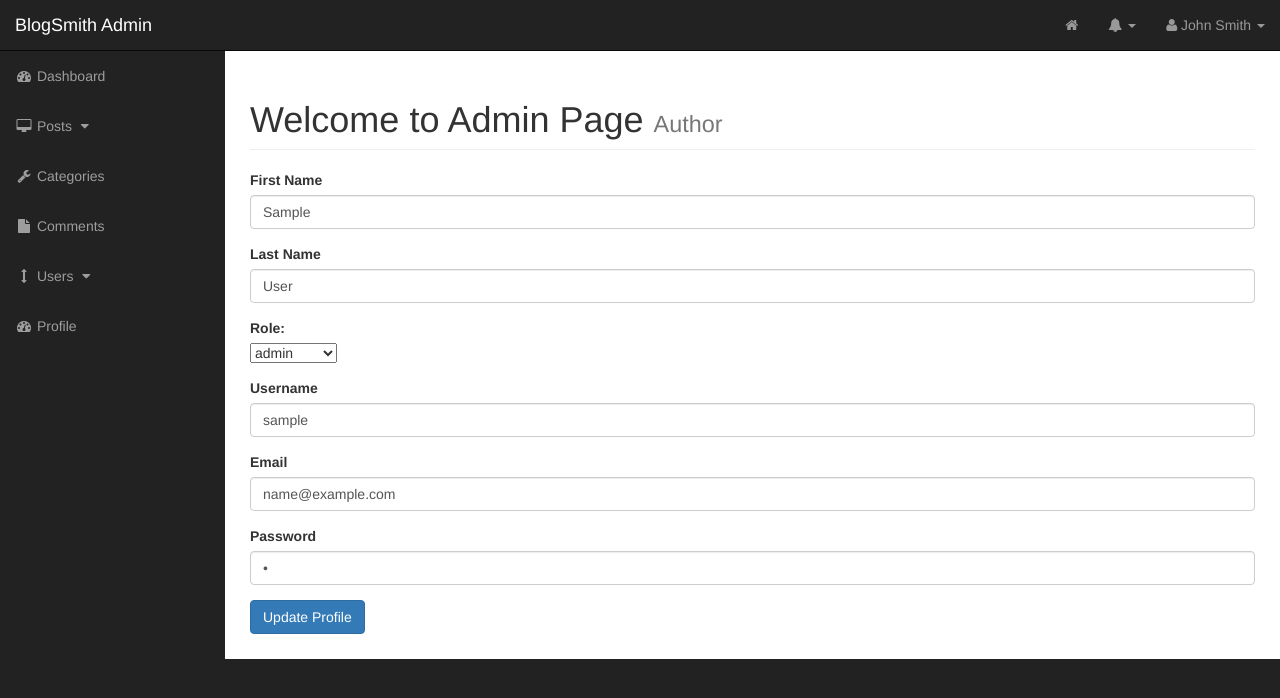
After one commit to benringia/blogsmith, a PHP site: page /admin/profile.php in a window 1280 px wide. The commit adds this page. Shown: the top 698 px of the page. Run offline with PHP 8.4, Linux system fonts and the light colour scheme; the visitor is signed in with stand-in values (Sample User, id 1); tables that the repository leaves empty or names only in its code hold one stand-in row (values such as "Sample post").

Commit message:
added update profile query

```diff
--- a/admin/includes/admin_navigation.php
+++ b/admin/includes/admin_navigation.php
@@ -169,7 +169,7 @@
                         </ul>
                     </li>
                     <li>
-                        <a href="index-rtl.html"><i class="fa fa-fw fa-dashboard"></i> Profile</a>
+                        <a href="profile.php"><i class="fa fa-fw fa-dashboard"></i> Profile</a>
                     </li>
                 </ul>
             </div>
--- a/admin/includes/functions.php
+++ b/admin/includes/functions.php
@@ -68,4 +68,5 @@
         }
     }
 
+
 ?>
--- /dev/null
+++ b/admin/profile.php
@@ -0,0 +1,141 @@
+<?php include "includes/admin_header.php" ?>
+
+<?php
+    if(isset($_SESSION['username'])) {
+        $username = $_SESSION['username'];
+        $query = "SELECT * FROM users WHERE username = '$username' ";
+
+        $selectUserProfileQuery = mysqli_query($dbConnect, $query);
+
+
+        while($row = mysqli_fetch_array($selectUserProfileQuery)) {
+            $userId = $row['user_id'];
+            $userName = $row['username'];
+            $userPassword = $row['user_password'];
+            $userFirstname = $row['user_firstname'];
+            $userLastname = $row['user_lastname'];
+            $userEmail = $row['user_email'];
+            $userRole = $row['user_role'];
+        }
+    }
+
+
+    if(isset($_POST['edit_user'])) {
+        $userFirstname = $_POST['user_firstname'];
+       $userLastname = $_POST['user_lastname'];
+       $userRole = $_POST['user_role'];
+
+    //    $postImage = $_FILES['image']['name'];
+    //    $postImageTemp = $_FILES['image']['tmp_name'];
+
+       $userName = $_POST['username'];
+       $userEmail = $_POST['user_email'];
+       $userPassword = $_POST['user_password'];
+    //    $postDate = date('d-m-y');
+
+
+
+        //move uploaded images to location
+    //    move_uploaded_file($postImageTemp, "images/$postImage");
+
+        $query = "UPDATE users SET ";
+        $query .="user_firstname = '{$userFirstname}', ";
+        $query .="user_lastname = '{$userLastname}', ";
+        $query .="username = '{$userName}', ";
+        $query .="user_role = '{$userRole}', ";
+        $query .="user_email = '{$userEmail}', ";
+        $query .="user_password = '{$userPassword}' ";
+        $query .="WHERE username = '{$username}' ";
+
+        $editUserQuery = mysqli_query($dbConnect,$query);
+        header("Location: users.php");
+
+    }
+
+
+
+?>
+    <div id="wrapper">
+
+        <!-- Navigation -->
+    <?php include "includes/admin_navigation.php" ?>
+
+        <div id="page-wrapper">
+
+            <div class="container-fluid">
+
+                <!-- Page Heading -->
+                <div class="row">
+                    <div class="col-lg-12">
+                    <h1 class="page-header">
+                        Welcome to Admin Page
+                        <small>Author</small>
+                    </h1>
+
+
+<form action="" method="post" enctype="multipart/form-data">
+
+    <div class="form-group">
+        <label for="user_firstname">First Name</label>
+        <input type="text" value="<?php echo $userFirstname ?>" class="form-control" name="user_firstname">
+    </div>
+
+    <div class="form-group">
+        <label for="user_lastname">Last Name</label>
+        <input type="text" value="<?php echo $userLastname ?>" class="form-control" name="user_lastname">
+    </div>
+
+
+    <div class="form-group">
+        <label for="post_category_id">Role: </label><br>
+       <select class="form-select form-select-lg mb-3" name="user_role" id="">
+        <option value="subscriber"><?php echo $userRole ?></option>
+           <?php
+            if($userRole == 'admin') {
+                echo "<option value='subscriber'>subscriber</option>";
+            } else {
+                echo "<option value='admin'>admin</option>";
+            }
+
+           ?>
+       </select>
+    </div>
+
+    <div class="form-group">
+        <label for="username">Username</label>
+        <input type="text" value="<?php echo $userName ?>" class="form-control" name="username">
+    </div>
+
+    <div class="form-group">
+        <label for="post_status">Email</label>
+        <input type="email" value="<?php echo $userEmail ?>" class="form-control" name="user_email">
+    </div>
+<!--
+    <div class="form-group">
+        <label for="image">Post Image</label>
+        <input type="file" name="image">
+    </div> -->
+
+    <div class="form-group">
+        <label for="user-password">Password</label>
+        <input type="password" value="<?php echo $userPassword ?>" class="form-control"  name="user_password">
+    </div>
+
+
+ <div class="form-group">
+        <input class="btn btn-primary" type="submit" name="edit_user" value="Update Profile">
+    </div>
+</form>
+
+
+                    </div>
+                </div>
+                <!-- /.row -->
+
+            </div>
+            <!-- /.container-fluid -->
+
+        </div>
+        <!-- /#page-wrapper -->
+
+    <?php include "includes/admin_footer.php"?>
```
Also changed, not shown: admin/includes/edit_user.php (+5 -2 lines).
